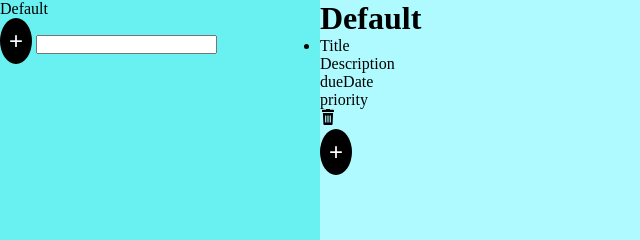
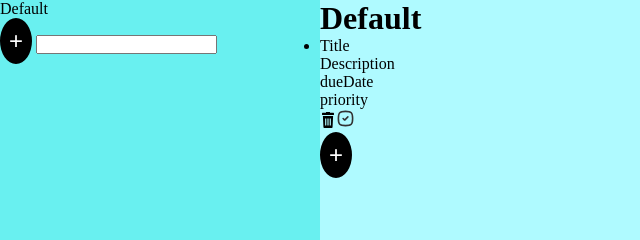
Before and after one commit to NyanLight/todo, a website built with webpack: page src/template.html in a window 1280 px wide. Shown: the top 240 px of the page, 0-640 px from the left. Built offline with nearby package versions, Linux system fonts and the light colour scheme.

Commit message:
add button to switch completion of task

```diff
--- a/src/modules/dom.js
+++ b/src/modules/dom.js
@@ -4,10 +4,11 @@ import {
   deleteProject,
   deleteTask,
   getProjectIndex,
+  switchCompletion,
 } from "./controller";
 import { projects } from "./projects";
 import binIcon from "../assets/rubbish-bin-svgrepo-com.svg";
-import { add } from "date-fns";
+import checkIcon from '../assets/check-square-svgrepo-com.svg';
 
 const addProjectBtn = document.querySelector("#addProjectBtn");
 addProjectBtn.addEventListener("click", () => {
@@ -47,27 +48,35 @@ export function displayProject(projectName) {
     const description = document.createElement("div");
     const dueDate = document.createElement("div");
     const priority = document.createElement("div");
+    const bin = document.createElement('img');
+    const check = document.createElement('img');
     li.classList.toggle("taskLi");
     title.classList.toggle("titleDiv");
     description.classList.toggle("descriptionDiv");
     dueDate.classList.toggle("dueDateDiv");
     priority.classList.toggle("priorityDiv");
+    bin.classList.toggle('bin');
+    check.classList.toggle('check');
+    bin.src = binIcon;
+    check.src = checkIcon;
     title.textContent = task.title;
     description.textContent = task.description;
     dueDate.textContent = task.dueDate;
     priority.textContent = task.priority;
-    const bin = document.createElement('img');
-    bin.classList.toggle('bin');
-    bin.src = binIcon;
     bin.addEventListener('click', () => {
       deleteTask(projects[index].name, title.textContent);
       displayProject(projects[index].name);
+    })
+    check.addEventListener('click', () => {
+      switchCompletion(projects[index].name, title.textContent);
+      console.log(projects);
     })
     li.appendChild(title);
     li.appendChild(description);
     li.appendChild(dueDate);
     li.appendChild(priority);
     li.appendChild(bin);
+    li.appendChild(check);
     tasksList.appendChild(li);
   }
 }
--- a/src/styles.css
+++ b/src/styles.css
@@ -51,3 +51,7 @@ a {
     display: inline-block;
     height: 1rem;
 }
+
+.check {
+    height: 1.2rem;
+}
```
Also changed, not shown: src/assets/check-square-svgrepo-com.svg (added).
